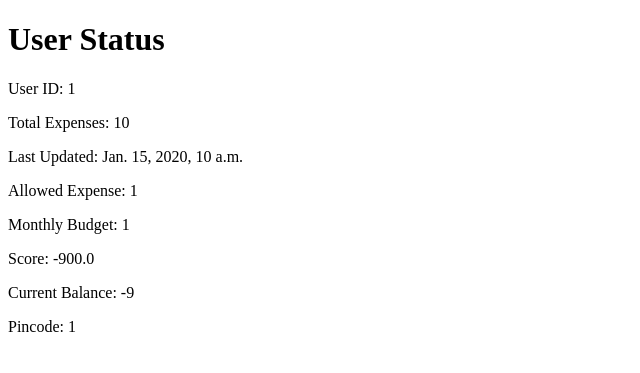
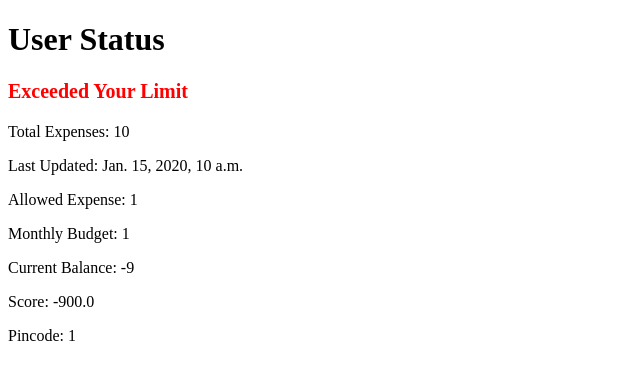
Before and after one commit to sameekshamalav/desis, a Django app: page /summary in a window 1280 px wide. Shown: the top 373 px of the page, without its empty margins (0-640 px from the left). Run offline with Django 5.2, Linux system fonts and the light colour scheme; tables that the repository leaves empty hold one stand-in row (values such as "Sample post"); some libraries are stand-ins or nearby versions.

Commit message:
Modified

```diff
--- a/apis/templates/expense_summary.html
+++ b/apis/templates/expense_summary.html
@@ -14,13 +14,23 @@
 </head>
 <body>
     <h1>User Status</h1>
-    <p>User ID: {{ user_status.user_id }}</p>
+
+    {% if user_status.score >= 70 %}
+        <p style="color: green; font-size: 20px; font-weight: bold;">Doing Great!</p>
+    {% elif user_status.score >= 30%}
+        <p style="color: green; font-size: 20px; font-weight: bold;">Good Going</p>
+    {% elif user_status.score > 0 %}
+        <p style="color: rgb(241, 227, 39); font-size: 20px; font-weight: bold;">Closer to Your Limit</p>
+    {% else %}
+        <p style="color: red; font-size: 20px; font-weight: bold;">Exceeded Your Limit</p>
+    {% endif %}
     <p>Total Expenses: {{ user_status.total_expenses }}</p>
     <p>Last Updated: {{ user_status.last_updated }}</p>
     <p>Allowed Expense: {{ user_status.allowedexpense }}</p>
     <p>Monthly Budget: {{ user_status.monthlybudget }}</p>
+    <p>Current Balance: {{ user_status.currentbalance }}</p>
     <p>Score: {{ user_status.score }}</p>
-    <p>Current Balance: {{ user_status.currentbalance }}</p>
+
     <p>Pincode: {{ user_status.pincode }}</p>
     <div class="chart-container">
         <canvas id="pieChart" width="300" height="300"></canvas>
--- a/desis_project/settings.py
+++ b/desis_project/settings.py
@@ -79,7 +79,7 @@ DATABASES = {
         'ENGINE': 'django.db.backends.mysql',
         'NAME': 'expensetracker',
         'USER': 'root',
-        'PASSWORD': 'Sam@2003',
+        'PASSWORD': 'ENTER YOUR PASSWORD HERE',
         'HOST': 'localhost',
         'PORT': '3306',
         'OPTIONS': {
```
